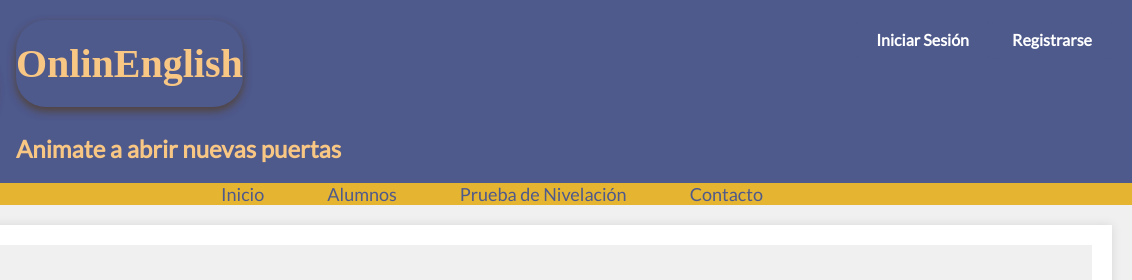
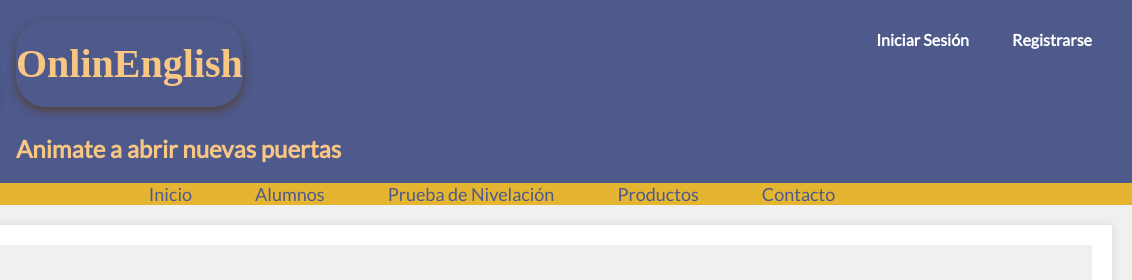
Before and after one commit to VeroJuani/OnlinEnglish-VersionFInal, a website: page index.html in a window 1280 px wide. Shown: the top 280 px of the page, 148-1280 px from the left. Drawn offline with Linux system fonts and the light colour scheme.

Commit message:
agregar pesataña de productos

```diff
--- a/index.html
+++ b/index.html
@@ -32,6 +32,7 @@
         <a href="index.html">Inicio</a>
         <a href="alumnos.html">Alumnos</a>
         <a href="prueba.html">Prueba de Nivelación</a>
+        <a href="productos.html">Productos</a>
         <a href="contacto.html">Contacto</a>
     </nav>
 
```
